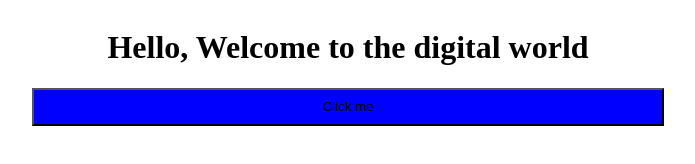
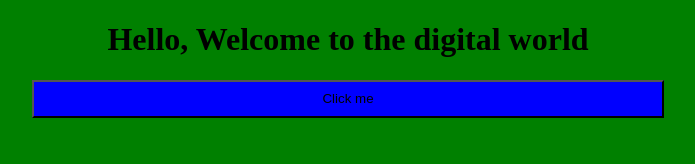
Before and after one commit to shibin-s2003/Project1, a plain HTML site: page index.html in a window 1280 px wide. Shown: the whole page, without its empty margins (292-987 px from the left). Drawn offline with Linux system fonts and the light colour scheme.

Commit message:
Update index.html

```diff
--- a/index.html
+++ b/index.html
@@ -6,10 +6,10 @@
     <title>Vendor</title>
     <style>
         body{
-            align-content: center;
             justify-content: center;
             align-items: center;
             text-align: center;
+            background-color: green;
         }
          button{
             width: 50%;
```
